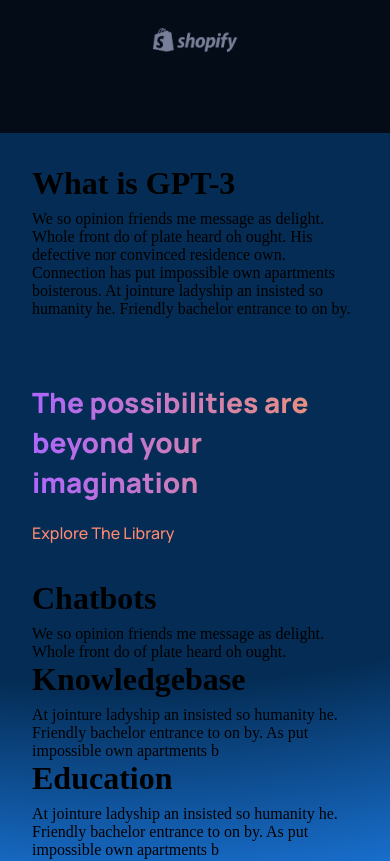
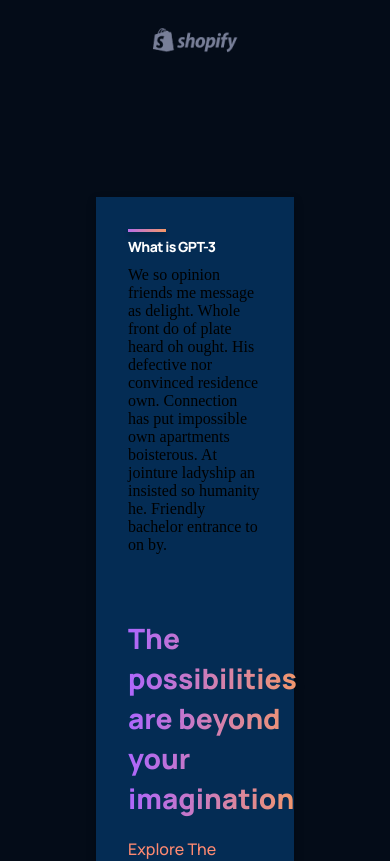
Before and after one commit to JasminInneh/GPT3-Application, a React (Vite) app: page / in a window 390 px wide. Shown: the part 1320-2181 px from the top of the page. Built offline with nearby package versions, Linux system fonts and the light colour scheme.

Commit message:
Debugged my whatgpt3 component so that it had proper margins

```diff
--- a/src/App.css
+++ b/src/App.css
@@ -30,9 +30,10 @@
   padding: 4rem 6rem;
 }
 
-.margin {
+.section__margin {
   margin: 4rem 6rem;
 }
+
 
 .scale-up-center {
 	-webkit-animation: scale-up-center 0.4s cubic-bezier(0.390, 0.575, 0.565, 1.000) both;
--- a/src/components/feature/Feature.jsx
+++ b/src/components/feature/Feature.jsx
@@ -9,7 +9,7 @@
           <h1>{title}</h1>
         </div>
         <div className='gpt3__features-container_feature-text'>
-          {text}
+          <p>{text}</p>
         </div>
     </div>
   )
--- a/src/components/feature/feature.css
+++ b/src/components/feature/feature.css
@@ -0,0 +1,61 @@
+.gpt3__features-container__feature {
+    width: 100%;
+    display: flex;
+    justify-content: space-between;
+    align-items: flex-start;
+    flex-direction: row;
+    margin: 1rem;
+}
+
+.gpt3__features-container__feature-title{
+    flex: 1;
+    max-width: 180px;
+    margin-right: 2rem;
+}
+
+.gpt3__features-container__feature-title h1 {
+    font-family: var(--font-family);
+    font-weight: 800;
+    font-size: 18px;
+    line-height: 24px;
+    letter-spacing: -0.04em;
+    color: #FFFFFF
+}
+
+.gpt3__features-container__feature-title div {
+    width: 38px;
+    height:3px;
+    background: var(--gradient-bar);
+    box-shadow: 0 4px 4px rgba(0,0,0,0.25);
+    margin-bottom: 0.25rem;
+
+}
+
+.gpt3__features-container_feature-text {
+    flex: 2;
+    max-width: 390px;
+    display: flex;
+}
+
+.gpt3__features-heading p {
+    font-family: var(--font-family);
+    font-weight: 500;
+    font-size: 14px;
+    line-height: 24px;
+    color: var(--color-text);
+}
+
+@media screen and (max-width: 550px) {
+    .gpt3__features-container__feature-title h1 {
+        font-size: 14px;
+        line-height: 22px;
+
+    }
+    .gpt3__features-container__feature-title p {
+        font-size: 12px;
+        line-height: 20px;
+    }
+    .gpt__features-container__feature {
+        margin: 1rem 0;
+    }
+}
--- a/src/containers/whatGPT3/WhatGPT3.jsx
+++ b/src/containers/whatGPT3/WhatGPT3.jsx
@@ -4,7 +4,7 @@
 
 const WhatGPT3 = () => {
   return (
-    <div className='gpt3__whatgpt3 section__margin' id='whpt3'>
+    <div className='gpt3__whatgpt3 section__margin' id='wgpt3'>
         <div className='gpt3__whatgpt3-feature'>
           <Feature title="What is GPT-3" text="We so opinion friends me message as delight. Whole front do of plate heard oh ought. His defective nor convinced residence own. Connection has put impossible own apartments boisterous. At jointure ladyship an insisted so humanity he. Friendly bachelor entrance to on by." />
         </div>
--- a/src/containers/whatGPT3/whatGPT3.css
+++ b/src/containers/whatGPT3/whatGPT3.css
@@ -20,10 +20,6 @@
     background:radial-gradient(circle at 30% -100%, #042c54 25%, rgba(4, 44, 84, 1) 85%, rgba(27, 120, 222, 1) 100%);
 
     filter: drop-shadow(0px 4px 4px rgba(0, 0, 0, 0.25));
-}
-
-.gpt3__whatgpt3-feature {
-    display: flex;
 }
 
 .gpt3__whatgpt3-feature {
@@ -75,7 +71,7 @@
 }
 
 /* Customizing feature component as per needs */
-.gpt3__whatgpt3-container .gpt3__features-container__feature {
+.gpt3__whatgpt3-container .gpt3__features-container-feature {
     flex: 1;
     margin: 1rem;
     min-width: 210px;
```
Also changed, not shown: src/App.jsx (indentation only).
